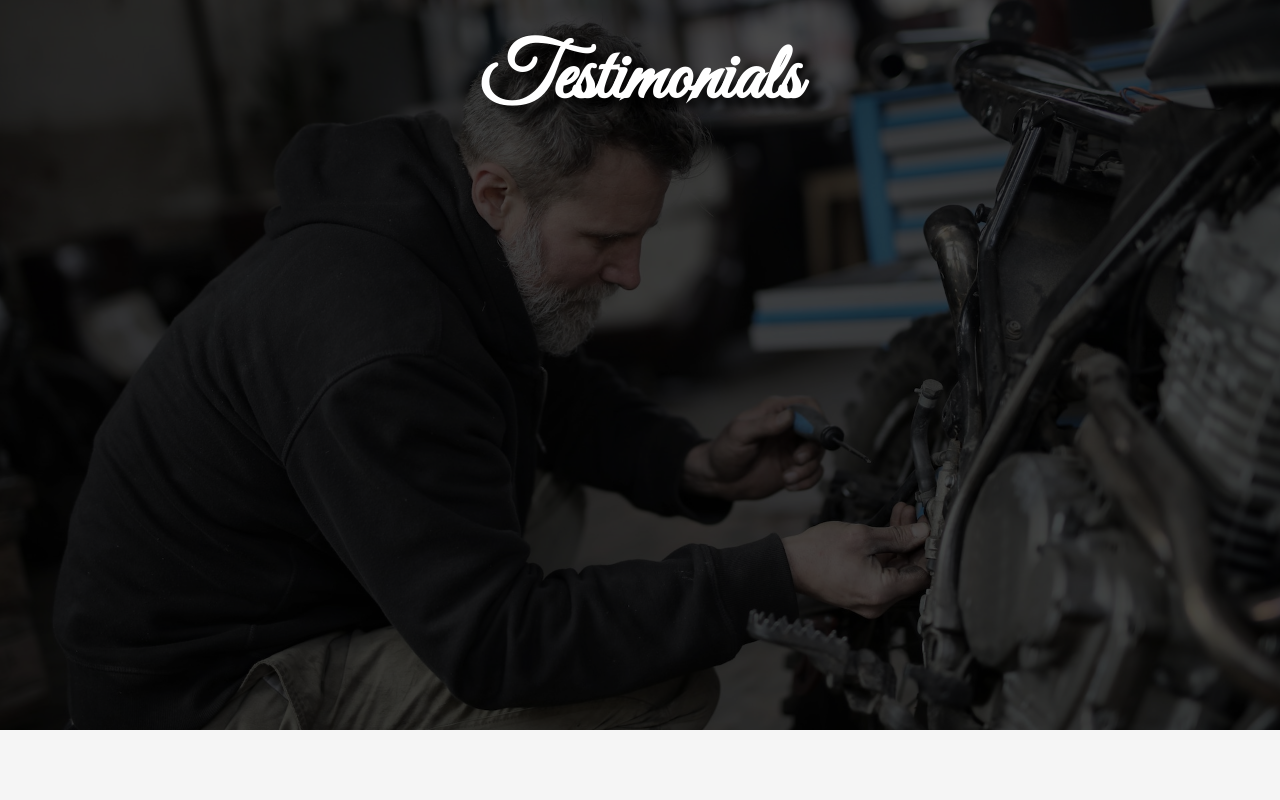
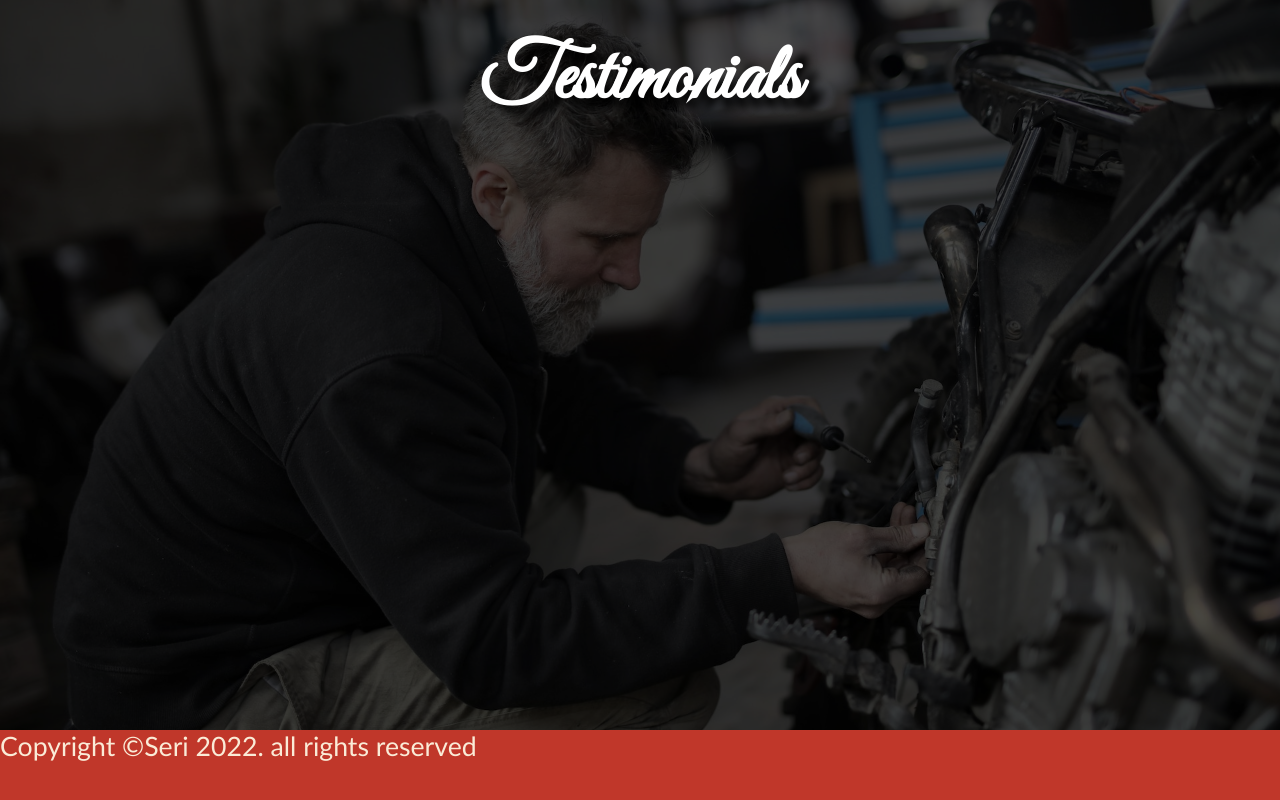
Before and after one commit to xSeri98/GearStart-Project, a plain HTML site: page index.html in a window 1280 px wide. Shown: the part 1330-2130 px from the top of the page. Before the commit the page ends 2060 px from the top, so only its background shows below. Drawn offline with nearby package versions, Linux system fonts and the light colour scheme.

Commit message:
-Added a footer on main page-

```diff
--- a/index.html
+++ b/index.html
@@ -138,6 +138,7 @@
             font-size: 60pt;
             text-shadow: 15px 10px 8px black;
         }
+
         .fixed-bike::before{
             content: "";
             background-color: black;
@@ -149,6 +150,14 @@
             bottom: 0px;
             opacity: 0.7;
         }
+        .footer{
+         width: 100%;
+         height: 70px;
+         background-color: #c0372a;
+         margin: 0 auto
+        }
+
+
 
 
 
@@ -191,7 +200,15 @@
 
         <div class="fixed-bike">
             <h1> <br> Testimonials</h1>
+
         </div>
+        <div class="footer">
+            <footer>
+                <p style="margin: 0 auto; font-size: 20pt; font-family:'Gill Sans', 'Gill Sans MT', Calibri, 'Trebuchet MS', sans-serif;
+                color: antiquewhite;">Copyright &copy;Seri 2022. all rights reserved</p>
+            </footer>
+        </div>
+
 </div>
 </body>
 </html>
```
